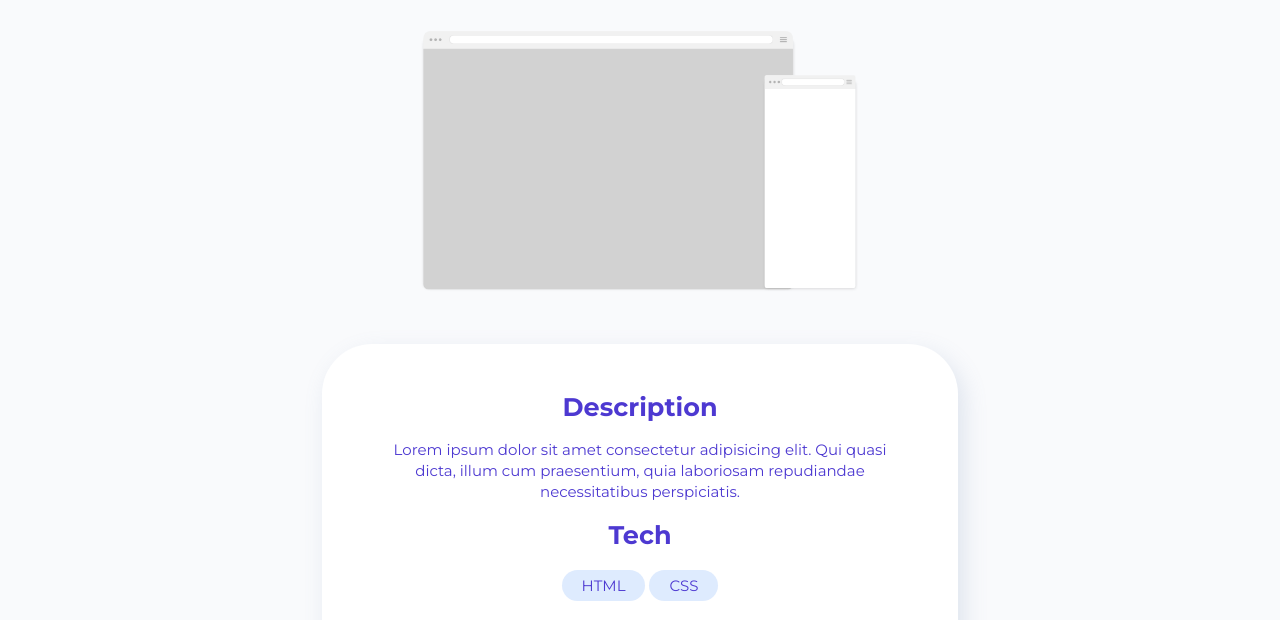
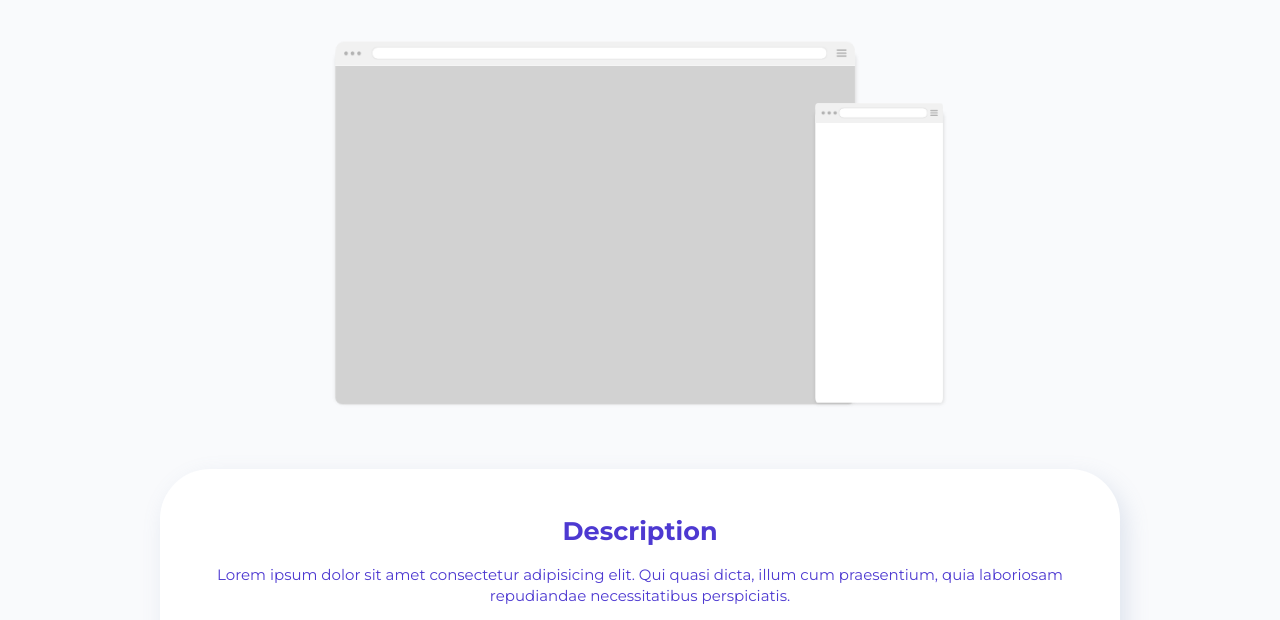
Before and after one commit to hanisno/Portfolio, a plain HTML site: page work/jubilee-austen.html in a window 1280 px wide. Shown: the part 124-744 px from the top of the page. Drawn offline with nearby package versions, Linux system fonts and the light colour scheme; a script that the page names is missing.

Commit message:
Style work page with tablet and desktop styles

```diff
--- a/css/main.css
+++ b/css/main.css
@@ -407,8 +407,8 @@ span {
 }
 
 .work-detail img {
-  width: 80%;
-  max-width: 80vh;
+  /*width: 80%;*/
+  max-width: 90vh;
   margin: 0 auto;
 }
 
@@ -417,7 +417,7 @@ span {
 }
 
 .work-detail-text {
-  max-width: 90%;
+  /*max-width: 90%;*/
   background-color: #ffffff;
   border-radius: 50px;
   padding: 30px;
@@ -544,9 +544,10 @@ span {
 	   														TABLET STYLES
 ========================================================================== */
 @media only screen and (min-width: 767px) {
-  section {
+  /*section {
     margin: 0 auto;
-  }
+  }*/
+
   /* === Footer === */
   footer nav ul {
     display: flex;
@@ -628,7 +629,7 @@ span {
   }
 
   .work-detail {
-    margin: 60px 10%;
+    margin: 60px 6%;
   }
 
   #button-full-width {
@@ -662,7 +663,7 @@ span {
   }
 
   .work-detail {
-    max-width: 80vh;
+    max-width: 120vh;
     margin-left: auto;
     margin-right: auto;
   }
```
Also changed, not shown: work/index.html (+0 -1 lines).
